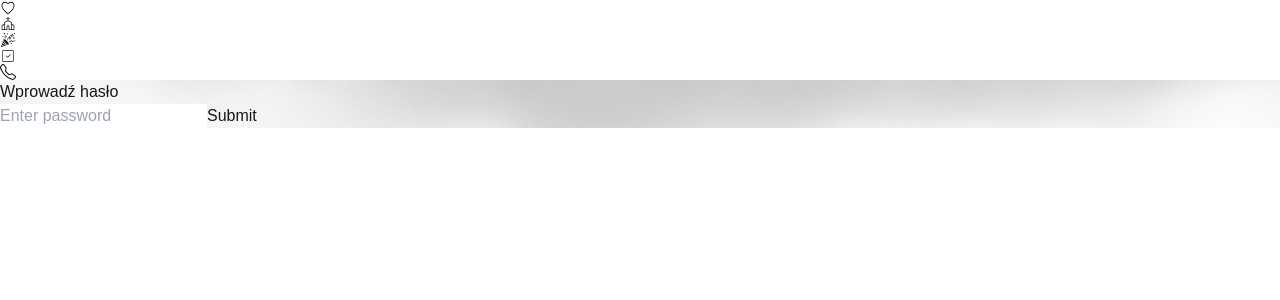
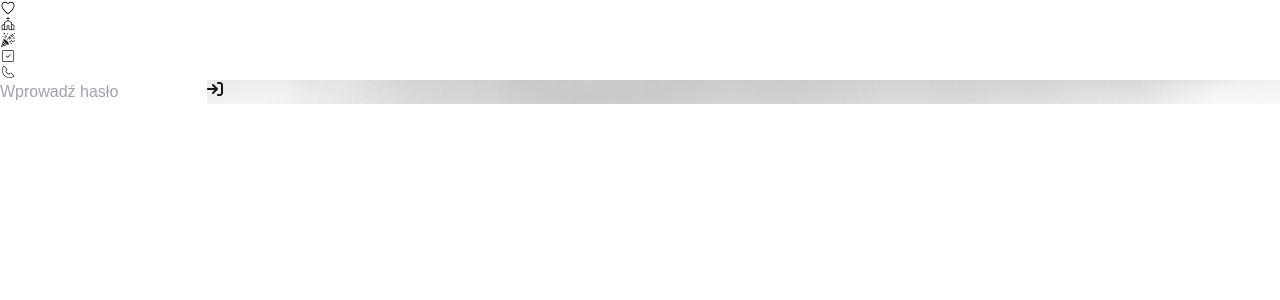
Before and after one commit to Kinga-Zawarczynska/save-the-date, a Next.js app: page /login in a window 1280 px wide. Shown: the top 300 px of the page. Built offline with nearby package versions, Linux system fonts and the light colour scheme.

Commit message:
feat(login styling)

```diff
--- a/src/app/components/navbar/navbar.tsx
+++ b/src/app/components/navbar/navbar.tsx
@@ -1,33 +1,37 @@
-'use client'
+'use client';
 
-import Link from "next/link";
-import { usePathname } from "next/navigation";
-import { BsTelephone } from "react-icons/bs";
-import { CiSquareCheck } from "react-icons/ci";
-import { GiPartyPopper } from "react-icons/gi";
-import { IoIosHeartEmpty } from "react-icons/io";
-import { PiChurchLight } from "react-icons/pi";
+import Link from 'next/link';
+import { usePathname } from 'next/navigation';
+import { CiPhone } from 'react-icons/ci';
+import { CiSquareCheck } from 'react-icons/ci';
+import { GiPartyPopper } from 'react-icons/gi';
+import { IoIosHeartEmpty } from 'react-icons/io';
+import { PiChurchLight } from 'react-icons/pi';
 
 export function Navbar() {
   const pathname = usePathname(); // Get current page URL
 
   const navLinks = [
-  { href: "/", icon: <IoIosHeartEmpty /> },
-  { href: "/church", icon: <PiChurchLight /> },
-  { href: "/venue", icon: <GiPartyPopper /> },
-  { href: "/form", icon: <CiSquareCheck /> },
-  { href: "/contact", icon: <BsTelephone />, size: "2xl" },
+    { href: '/', icon: <IoIosHeartEmpty /> },
+    { href: '/church', icon: <PiChurchLight /> },
+    { href: '/venue', icon: <GiPartyPopper /> },
+    { href: '/form', icon: <CiSquareCheck /> },
+    { href: '/contact', icon: <CiPhone /> },
   ];
 
   return (
     <nav className="fixed top-0 left-0 w-full bg-gradient-to-b from-black via-black/30 to-transparent text-white z-50 py-6 px-6">
       <div className="flex items-center justify-center space-x-8">
-      {navLinks.map(({ href, icon, size }) => (
+        {navLinks.map(({ href, icon }) => (
           <Link
             key={href}
             href={href}
-          className={`text-${size ? size : "3xl"} transition-colors duration-300
-            ${pathname === href ? "text-red-400" : "text-white hover:text-gray-400"}`}
+            className={`text-2xl transition-colors duration-300
+            ${
+              pathname === href
+                ? 'text-red-400'
+                : 'text-white hover:text-gray-400'
+            }`}
           >
             {icon}
           </Link>
--- a/src/app/login/page.tsx
+++ b/src/app/login/page.tsx
@@ -1,6 +1,8 @@
 'use client';
+
 import { useState } from 'react';
 import { WrapperWithBackground } from '../components/wrapper-with-bg';
+import { FaArrowRightToBracket } from 'react-icons/fa6';
 
 import bgImg from '../../assets/6.jpg';
 
@@ -17,7 +19,7 @@ export default function Login() {
     });
 
     if (res.ok) {
-      window.location.href = '/'; // Redirect to home page
+      window.location.href = '/';
     } else {
       setError('Incorrect password');
     }
@@ -25,21 +27,23 @@ export default function Login() {
 
   return (
     <WrapperWithBackground imgSrc={bgImg.src}>
-      <div className='flex flex-col items-center justify-center min-h-screen'>
-      <h1>Wprowadź hasło</h1>
-      <form onSubmit={handleSubmit}>
+      <form
+        className="flex flex-col gap-6 items-center justify-center min-h-screen"
+        onSubmit={handleSubmit}
+      >
         <input
+          className="border w-72 border-gray-300 rounded-md placeholder-gray-200 placeholder:font-bold bg-transparent text-white p-2 outline-none"
           type="password"
           value={password}
           onChange={(e) => setPassword(e.target.value)}
-          placeholder="Enter password"
+          placeholder="Wprowadź hasło"
           required
         />
-        <button type="submit">Submit</button>
+        <button className="text-xl text-white" type="submit">
+          <FaArrowRightToBracket />
+        </button>
       </form>
       {error && <p style={{ color: 'red' }}>{error}</p>}
-    </div>
     </WrapperWithBackground>
-
   );
 }
```
Also changed, not shown: 1 other file (tests, documents, lock files or other folders). Lines whose indentation alone changed are shown as unchanged.
